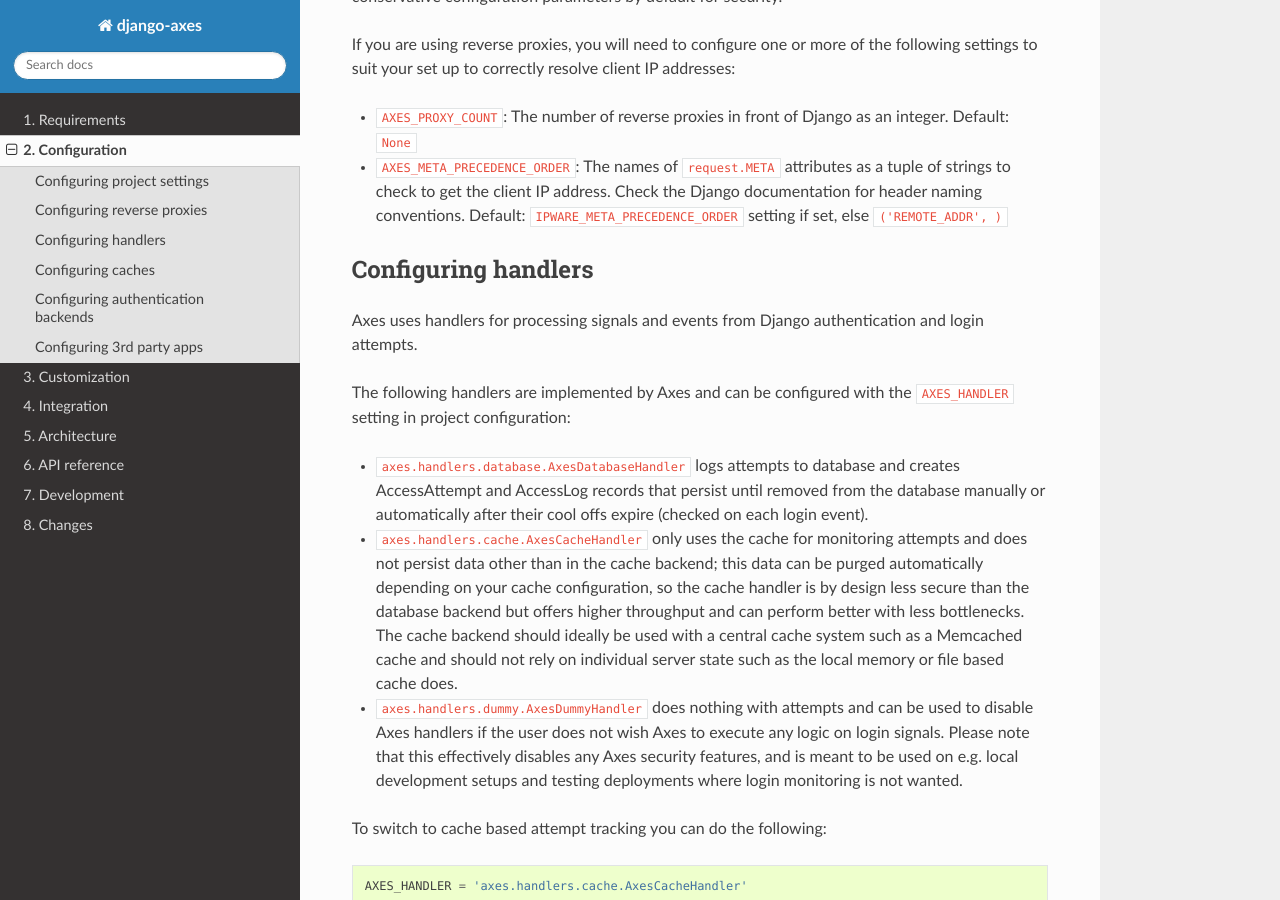
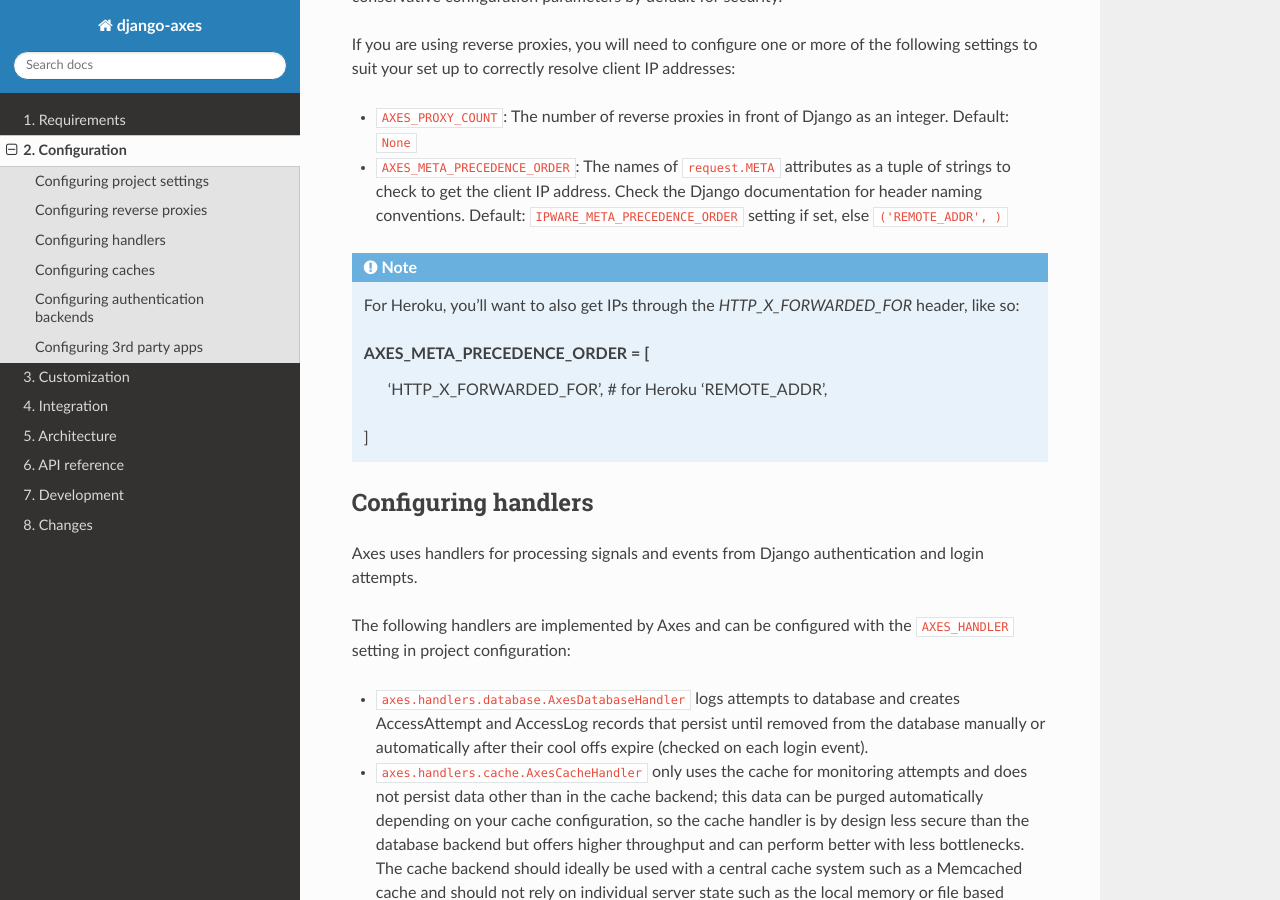
Before and after one commit to jazzband/django-axes, a Sphinx documentation site: the page built from docs/4_configuration.rst, in a window 1280 px wide and 900 px high, scrolled down 2144 px. Built offline with Sphinx 7.4.7 and the Read the Docs theme 2.0.0, drawn with Linux system fonts in a browser that asks for light colours; pages that are not in the unit, such as notebooks, are missing from menus; the version number could not be read and is left out.

Commit message:
Add special Heroku instructions

```diff
--- a/docs/4_configuration.rst
+++ b/docs/4_configuration.rst
@@ -119,6 +119,14 @@
   to check to get the client IP address. Check the Django documentation for header naming conventions.
   Default: ``IPWARE_META_PRECEDENCE_ORDER`` setting if set, else ``('REMOTE_ADDR', )``
 
+.. note::
+   For Heroku, you'll want to also get IPs through the `HTTP_X_FORWARDED_FOR` header, like so::
+
+   AXES_META_PRECEDENCE_ORDER = [
+      'HTTP_X_FORWARDED_FOR',  # for Heroku
+      'REMOTE_ADDR',
+   ]
+
 
 Configuring handlers
 --------------------
```
